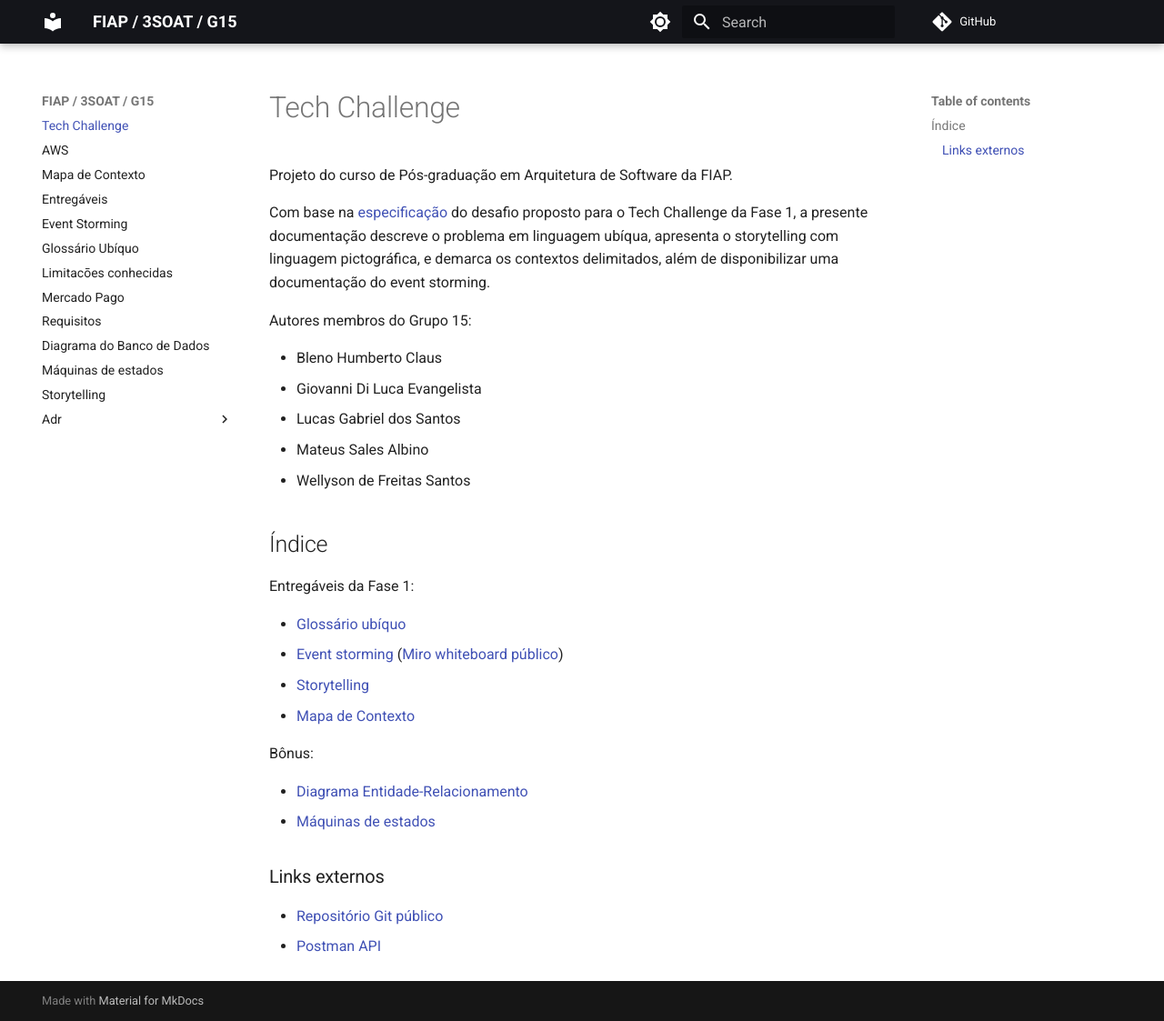
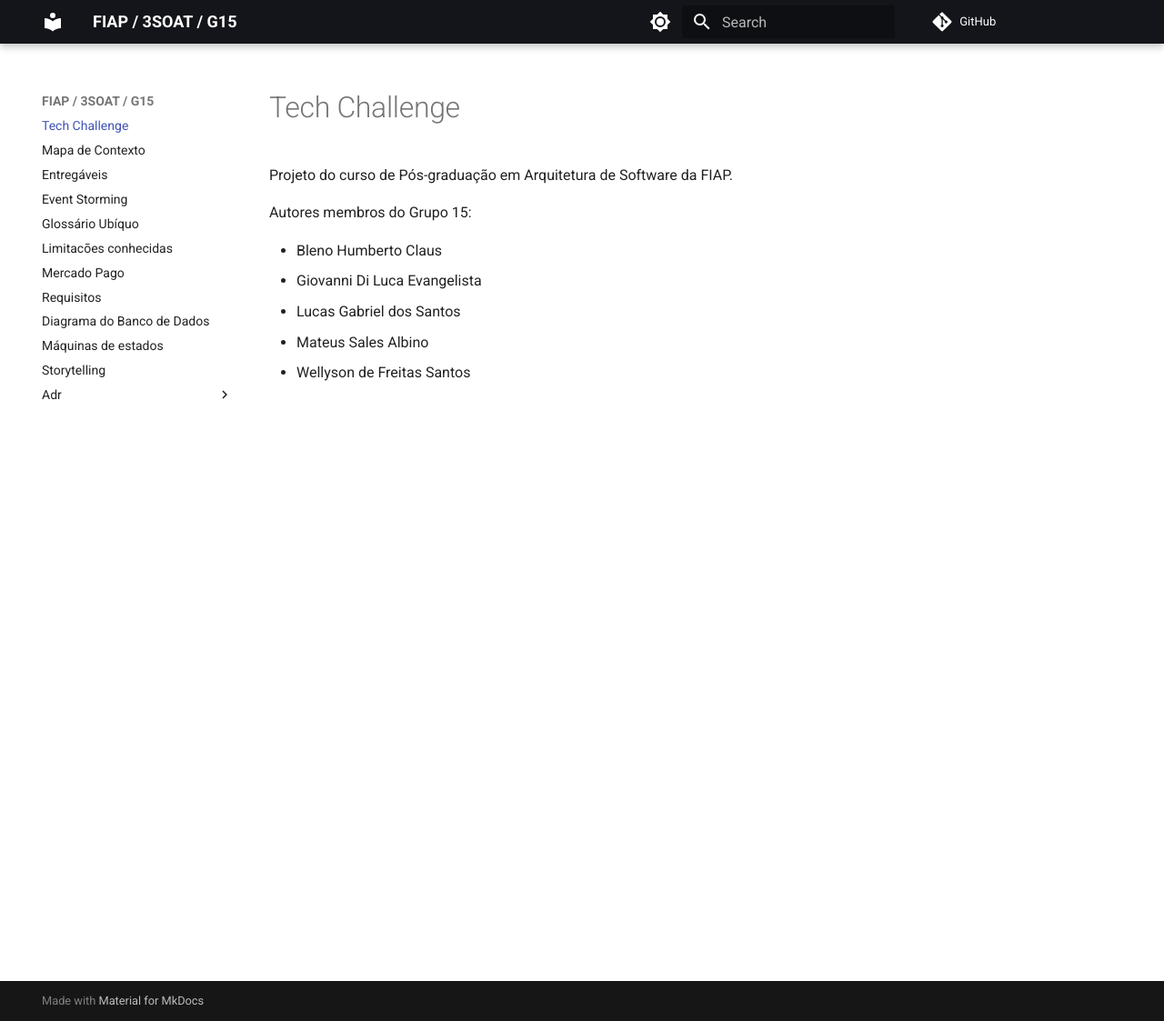
Before and after one commit to FIAP-3SOAT-G15/tech-challenge, an MkDocs documentation site: the page built from docs/README.md, in a window 1280 px wide and 1123 px high. Shown: the whole window at 91% size. Built offline with MkDocs 1.6.1 and Material for MkDocs 9.7.7, drawn with Linux system fonts in a browser that asks for light colours; comment, search, counter and statistics services are not loaded.

Commit message:
Update docs

```diff
--- a/docker-compose.yml
+++ b/docker-compose.yml
@@ -2,7 +2,7 @@ version: '3.7'
 
 services:
   api:
-    image: selfordermanagement:latest
+    image: tech-challenge:latest
     container_name: app
     build:
       context: .
--- a/docs/README.md
+++ b/docs/README.md
@@ -1,8 +1,6 @@
 # Tech Challenge
 
 Projeto do curso de Pós-graduação em Arquitetura de Software da FIAP.
-
-Com base na [especificação](spec.md) do desafio proposto para o Tech Challenge da Fase 1, a presente documentação descreve o problema em linguagem ubíqua, apresenta o storytelling com linguagem pictográfica, e demarca os contextos delimitados, além de disponibilizar uma documentação do event storming.
 
 Autores membros do Grupo 15:
 
@@ -11,22 +9,3 @@ Autores membros do Grupo 15:
 - Lucas Gabriel dos Santos
 - Mateus Sales Albino
 - Wellyson de Freitas Santos
-
-## Índice
-
-Entregáveis da Fase 1:
-
-- [Glossário ubíquo](glossary.md)
-- [Event storming](event-storming.md) ([Miro whiteboard público](https://miro.com/app/board/uXjVMqdH21Q=/?share_link_id=101165721616))
-- [Storytelling](storytelling.md)
-- [Mapa de Contexto](context-map.md)
-
-Bônus:
-
-- [Diagrama Entidade-Relacionamento](schema.md)
-- [Máquinas de estados](state-machines.md)
-
-### Links externos
-
-- [Repositório Git público](https://github.com/FIAP-3SOAT-G15/tech-challenge)
-- [Postman API](https://fiap-3soat-g15.postman.co/workspace/tech-challenge~febf1412-7ce2-4cb4-8bca-50f4fdd3a479/api/c77ec61d-c410-443e-92f7-c204be16083b?action=share&creator=12986472)
--- a/mkdocs.yml
+++ b/mkdocs.yml
@@ -1,5 +1,5 @@
 site_name: FIAP / 3SOAT / G15
-site_url: http://fiap-3soat-g15.s3-website-sa-east-1.amazonaws.com
+site_url: http://fiap-3soat-g15.s3-website-us-east-1.amazonaws.com
 repo_url: https://github.com/FIAP-3SOAT-G15/tech-challenge
 dev_addr: 0.0.0.0:8000
 use_directory_urls: true
```
Also changed, not shown: README.md (+32 -25 lines), docs/aws.md (deleted, +0 -80 lines), docs/limitations.md (+1 -3 lines), docs/diagrams/c4-context.png, docs/diagrams/payment-sequence.png, docs/img/aws-switch-role.png (deleted), 11 other files.
